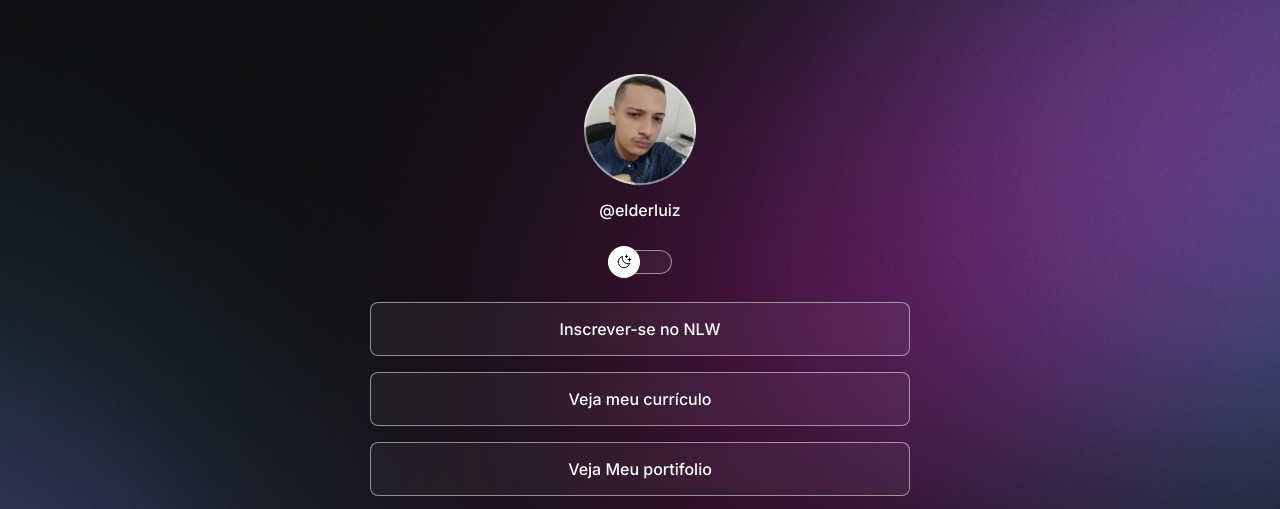
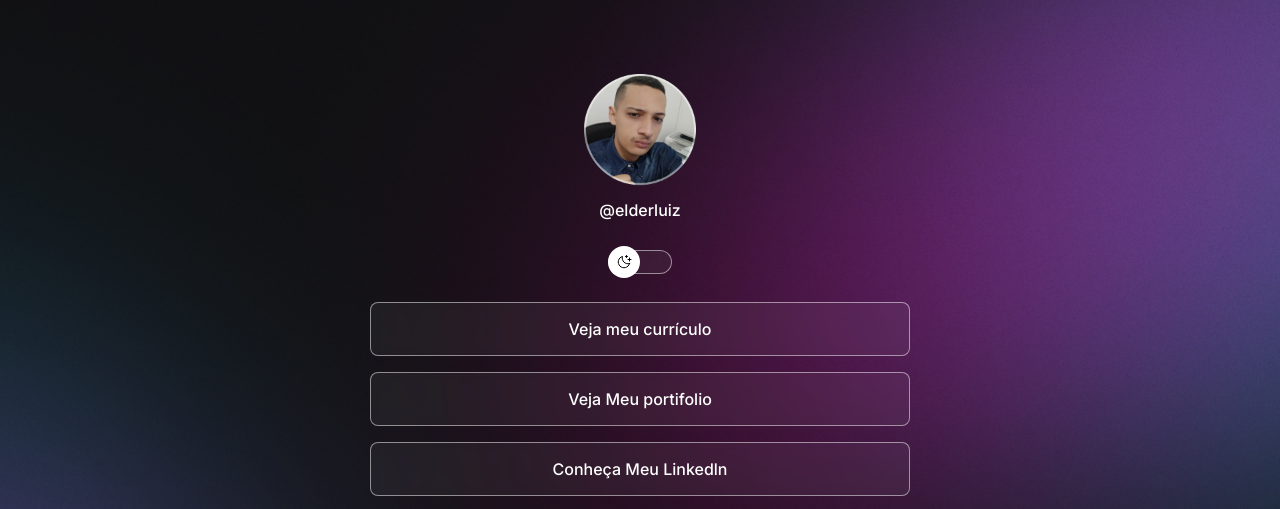
Before and after one commit to ElderLuiz/projeto, a plain HTML site: page index.html in a window 1280 px wide. Shown: the top 509 px of the page. Drawn offline with nearby package versions, Linux system fonts and the light colour scheme.

Commit message:
Update index.html Test

```diff
--- a/index.html
+++ b/index.html
@@ -28,9 +28,7 @@
         <span></span>
       </div>
       <ul>
-        <li>
-          <a href="https://www.rocketseat.com.br/nlw" target="_blank">Inscrever-se no NLW</a>
-        </li>
+
 
         <li>
           <a href="https://drive.google.com/file/d/10ppA6dvy-yAI2Dg2-Rm7xmt3YzG6mkiS/view?usp=sharing">Veja meu currículo</a>
```
